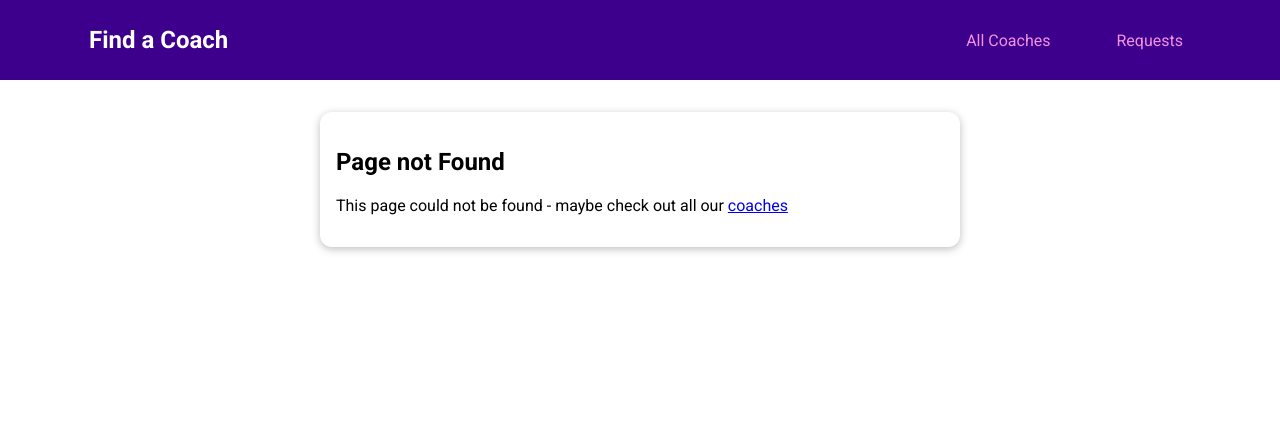
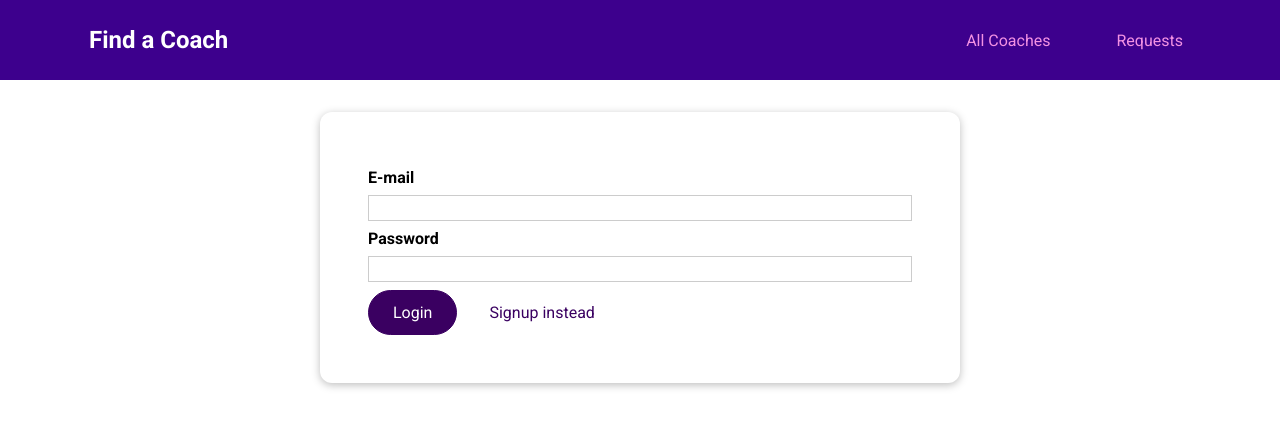
Before and after one commit to martinianol/find-coach-app, a Vue app: page /auth in a window 1280 px wide. Before the commit this address had no page. Shown: the top 428 px of the page. Built offline with nearby package versions, Linux system fonts and the light colour scheme.

Commit message:
Add User Authentication page

```diff
--- /dev/null
+++ b/src/pages/auth/UserAuth.vue
@@ -0,0 +1,112 @@
+<template>
+  <base-card>
+    <form @submit.prevent="submitForm">
+      <div class="form-control">
+        <label for="email">E-mail</label>
+        <input type="email" id="email" v-model.trim="email"/>
+      </div>
+      <div class="form-control">
+        <label for="password">Password</label>
+        <input type="password" id="password" v-model.trim="password"/>
+      </div>
+      <p class="errors" v-if="!formIsValid">{{ error }}</p>
+      <base-button>{{submitButtonCaption}}</base-button>
+      <base-button type="button" mode="flat" @click="switchAuthMode">{{switchModeButtonCaption}}</base-button>
+    </form>
+  </base-card>
+</template>
+
+<script>
+export default {
+  data() {
+    return {
+      email: '',
+      password:'',
+      formIsValid: true,
+      mode: 'login',
+      error: null,
+      isLoading: false
+    }
+  },
+  computed: {
+    submitButtonCaption() {
+      return this.mode === 'login' ? 'Login' : 'Signup'
+    },
+    switchModeButtonCaption(){
+      this.switchAuthMode
+      return this.mode === 'login' ? 'Signup instead' : 'Login instead'
+    }
+  },
+  methods: {
+    submitForm() {
+      this.formIsValid = true;
+      if (this.email === '' || !this.email.includes('@') || this.password.length < 6 ){
+        this.formIsValid = false;
+        this.error = 'Please fill the fields correctly'
+        return
+      }
+     //send http requests to firebade...
+    //Register route
+    if (this.mode === 'signup') {
+      console.log(this.password)
+      this.$store.dispatch('signup', {
+        email: this.email,
+        password: this.password,
+      });
+
+    } else {
+      this.$store.dispatch('login', {
+        email: this.email,
+        passsword: this.password,
+      })
+    }
+    //Login route
+
+
+    },
+    switchAuthMode() {
+      this.mode === 'login' ? this.mode='signup' : this.mode='login'
+    }
+  }
+}
+</script>
+
+<style scoped>
+form {
+  margin: 1rem;
+  padding: 1rem;
+}
+
+.form-control {
+  margin: 0.5rem 0;
+}
+
+label {
+  font-weight: bold;
+  margin-bottom: 0.5rem;
+  display: block;
+}
+
+input {
+  display: block;
+  width: 100%;
+  font: inherit;
+  border: 1px solid #ccc;
+  padding: 0.15rem;
+}
+
+input:focus {
+  border-color: #3d008d;
+  background-color: #faf6ff;
+  outline: none;
+}
+
+.errors {
+  font-weight: bold;
+  color: red;
+}
+
+.actions {
+  text-align: center;
+}
+</style>
--- a/src/router.js
+++ b/src/router.js
@@ -6,6 +6,7 @@
 import ContactCoach from './pages/requests/ContactCoach.vue';
 import RequestsReceived from './pages/requests/RequestsReceived.vue';
 import NotFound from './pages/NotFound.vue';
+import UserAuth from './pages/auth/UserAuth';
 
 const router = createRouter({
     history: createWebHistory(),
@@ -21,6 +22,7 @@
         ] },
         { path: '/register', component: CoachRegistration },
         { path: '/requests', component: RequestsReceived },
+        { path: '/auth', component: UserAuth},
         { path: '/:notFound(.*)', component: NotFound },
     ]
 });
```
